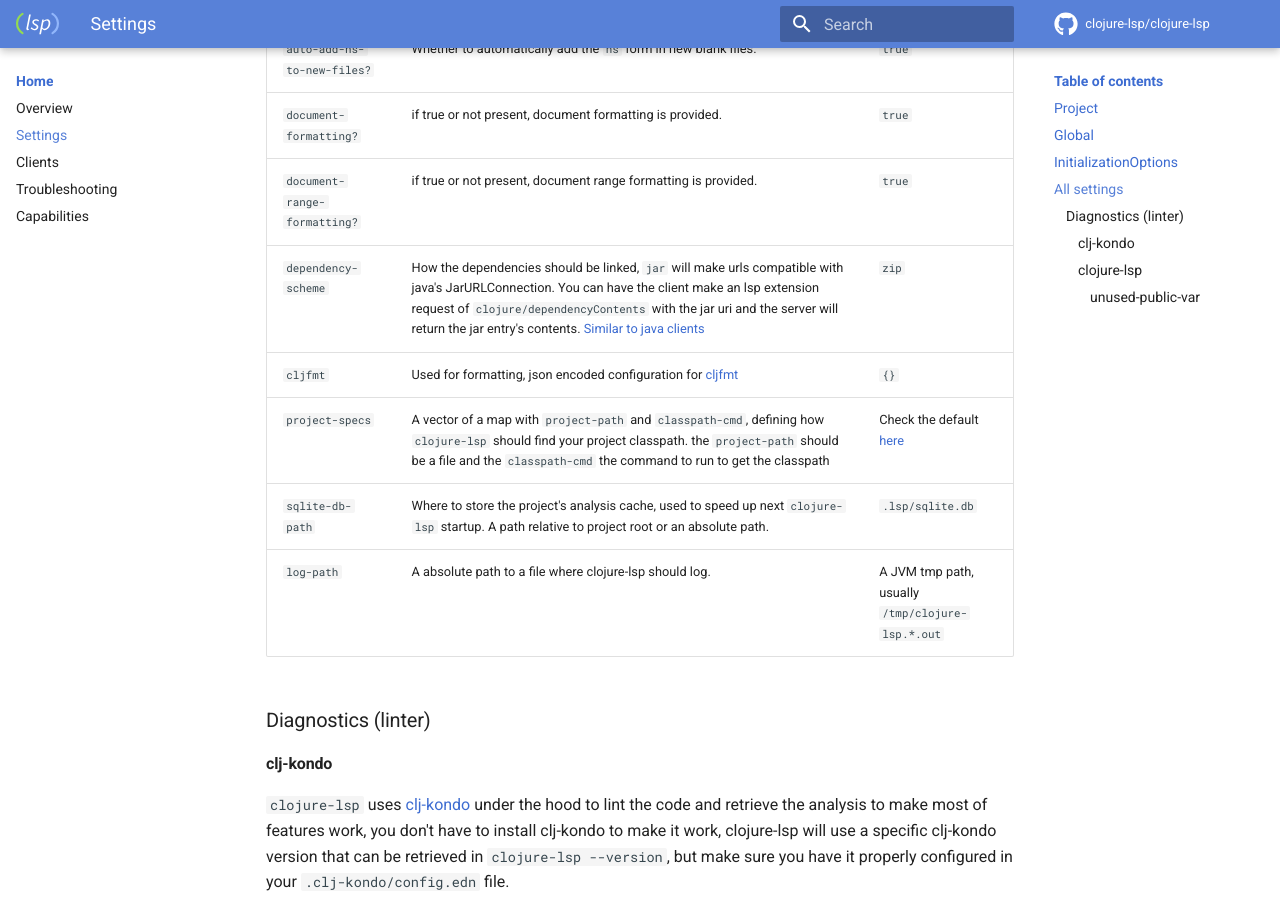
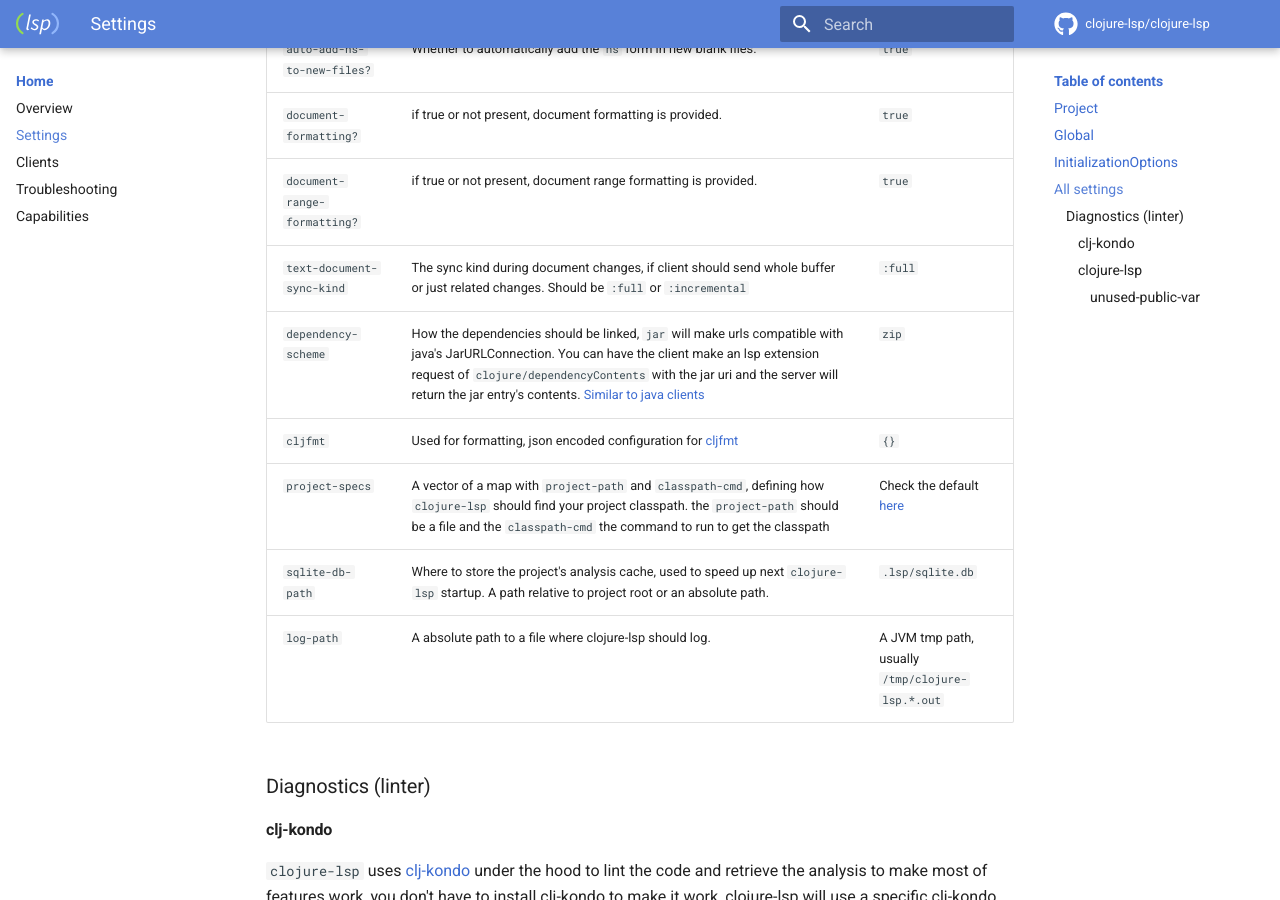
Before and after one commit to clojure-lsp/clojure-lsp, an MkDocs documentation site: the page built from docs/settings.md, in a window 1280 px wide and 900 px high, scrolled down 1691 px. Built offline with MkDocs 1.6.1 and Material for MkDocs 9.7.7, drawn with Linux system fonts in a browser that asks for light colours; comment, search, counter and statistics services are not loaded.

Commit message:
Rollback incremental text changes adding a flag to enable for now

```diff
--- a/docs/settings.md
+++ b/docs/settings.md
@@ -37,7 +37,7 @@ This is an [example how Emacs `lsp-mode`](https://github.com/emacs-lsp/lsp-mode/
 | name                            | description                                                                                                                                                                                                                                                                                                                                                                                                          | default                                                                                                              |
 |---------------------------------|----------------------------------------------------------------------------------------------------------------------------------------------------------------------------------------------------------------------------------------------------------------------------------------------------------------------------------------------------------------------------------------------------------------------|----------------------------------------------------------------------------------------------------------------------|
 | `source-paths`                  | project-local directories to look for clj/cljc/cljs files                                                                                                                                                                                                                                                                                                                                                            | `#{"src" "test"}`                                                                                                    |
-| `linters`                        | clojure-lsp custom linters, check the diagnostics settings section below                                                                                                                                                                                                                                                                                                                                         | `{:unused-public-ns {:level :info}}`                                                                                 |
+| `linters`                       | clojure-lsp custom linters, check the diagnostics settings section below                                                                                                                                                                                                                                                                                                                                             | `{:unused-public-ns {:level :info}}`                                                                                 |
 | `ignore-classpath-directories`  | will not consider clojure files within the directories specified by your classpath. This is needed, for instance, if your build puts artifacts into `resources` or `target` that you want lsp to ignore.                                                                                                                                                                                                             | `false`                                                                                                              |
 | `use-metadata-for-privacy?`     | Whether to use `^:private` metadata for refactorings instead of `defn-`                                                                                                                                                                                                                                                                                                                                              | `false`                                                                                                              |
 | `keep-require-at-start?`        | Whether to keep first require/import at the first line instead of inserting a new line before it when using `clean-ns` refactoring.                                                                                                                                                                                                                                                                                  | `false`                                                                                                              |
@@ -46,6 +46,7 @@ This is an [example how Emacs `lsp-mode`](https://github.com/emacs-lsp/lsp-mode/
 | `auto-add-ns-to-new-files?`     | Whether to automatically add the `ns` form in new blank files.                                                                                                                                                                                                                                                                                                                                                       | `true`                                                                                                               |
 | `document-formatting?`          | if true or not present, document formatting is provided.                                                                                                                                                                                                                                                                                                                                                             | `true`                                                                                                               |
 | `document-range-formatting?`    | if true or not present, document range formatting is provided.                                                                                                                                                                                                                                                                                                                                                       | `true`                                                                                                               |
+| `text-document-sync-kind`       | The sync kind during document changes, if client should send whole buffer or just related changes. Should be `:full` or `:incremental`                                                                                                                                                                                                                                                                               | `:full`                                                                                                              |
 | `dependency-scheme`             | How the dependencies should be linked, `jar` will make urls compatible with java's JarURLConnection. You can have the client make an lsp extension request of `clojure/dependencyContents` with the jar uri and the server will return the jar entry's contents. [Similar to java clients](https://github.com/redhat-developer/vscode-java/blob/a24945453092e1c39267eac9367c759a6c7b0497/src/extension.ts#L290-L298) | `zip`                                                                                                                |
 | `cljfmt`                        | Used for formatting, json encoded configuration for [cljfmt](https://github.com/weavejester/cljfmt)                                                                                                                                                                                                                                                                                                                  | `{}`                                                                                                                 |
 | `project-specs`                 | A vector of a map with `project-path` and `classpath-cmd`, defining how `clojure-lsp` should find your project classpath. the `project-path` should be a file and the `classpath-cmd` the command to run to get the classpath                                                                                                                                                                                        | Check the default [here](https://github.com/clojure-lsp/clojure-lsp/blob/master/src/clojure_lsp/crawler.clj#L53-L60) |
```
Also changed, not shown: 1 other file.
